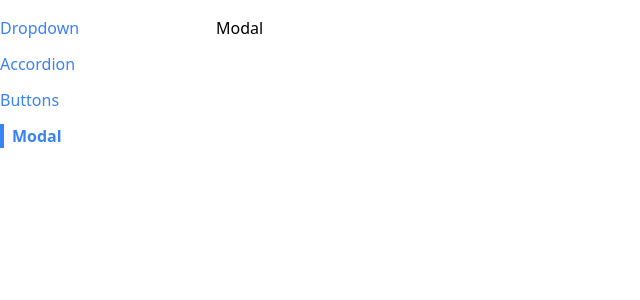
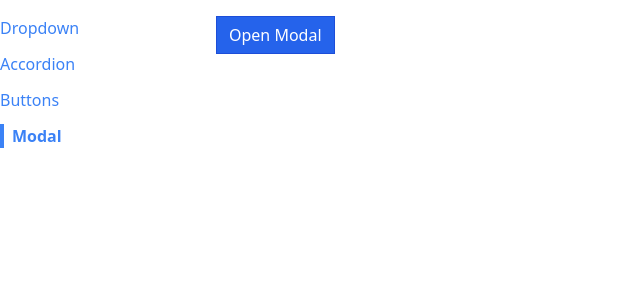
Before and after one commit to sumeetjk/components, a React (Vite) app: page /modal in a window 1280 px wide. Shown: the top 300 px of the page, without its empty margins (0-640 px from the left). Built offline with nearby package versions, Linux system fonts and the light colour scheme.

Commit message:
create modal the easy but wrong way

```diff
--- a/src/components/Modal.jsx
+++ b/src/components/Modal.jsx
@@ -1,3 +1,8 @@
 export default function Modal() {
-  return <div>Modal</div>;
+  return (
+    <div>
+      <div className="absolute inset-0 bg-gray-300 opacity-80"></div>
+      <div className="absolute inset-40 bg-white p-10">Modal in the middle</div>
+    </div>
+  );
 }
--- a/src/pages/ModalPage.jsx
+++ b/src/pages/ModalPage.jsx
@@ -1,9 +1,20 @@
+import { useState } from "react";
 import Modal from "../components/Modal";
+import Button from "../components/Button";
 
 export default function ModalPage() {
+  const [showModal, setShowModal] = useState(false);
+
+  const handleClick = () => {
+    setShowModal(true);
+  };
+
   return (
     <div>
-      <Modal />
+      <Button onClick={handleClick} primary>
+        Open Modal
+      </Button>
+      {showModal && <Modal />}
     </div>
   );
 }
```
